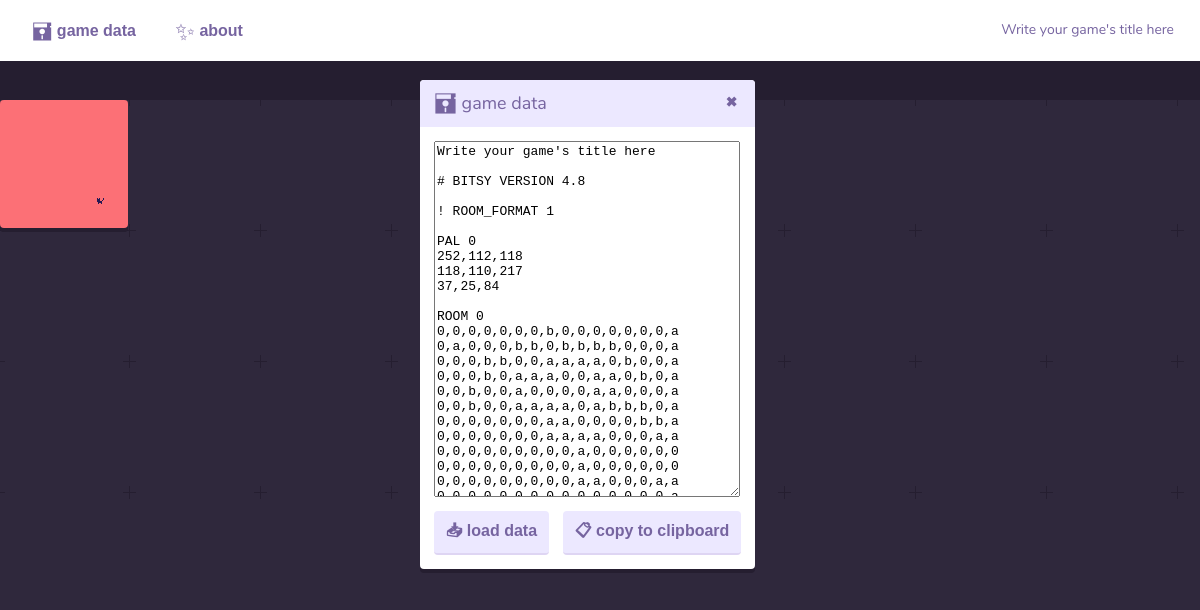
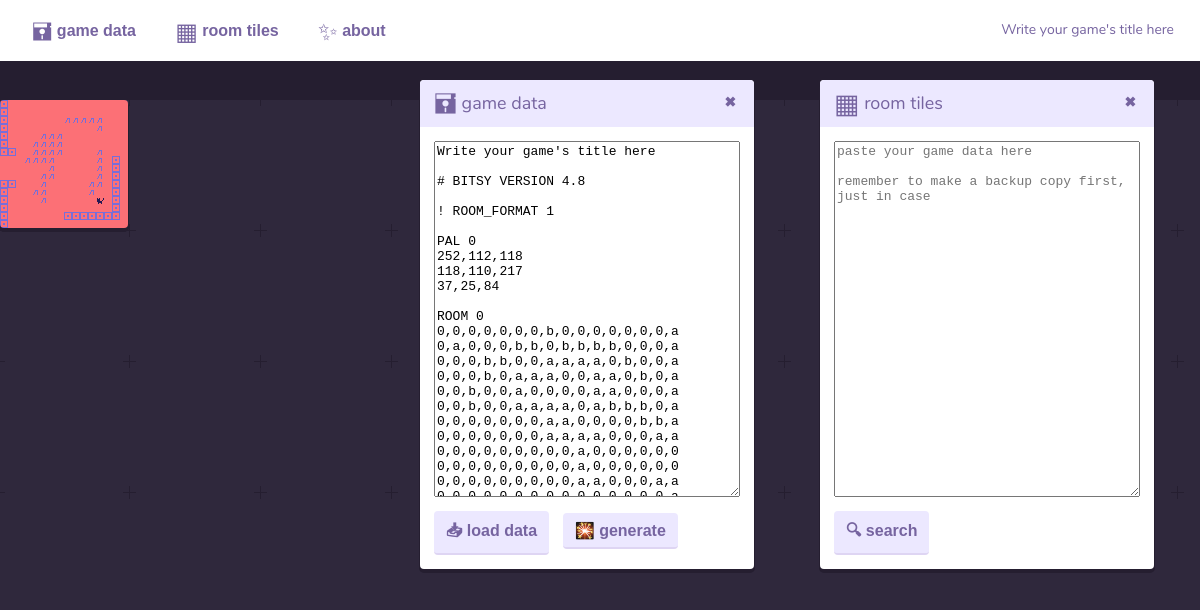
Before and after one commit to mistress-of-loft-and-spire/witchery, an Electron app: page index.html in a window 1200 px wide. Drawn offline with Linux system fonts and the light colour scheme; files whose address does not match are found by name.

Commit message:
add room dialog ▦︎

```diff
--- a/css/editor.css
+++ b/css/editor.css
@@ -161,7 +161,7 @@ a:hover {
 
 canvas {
 	background: #251e30;
-	box-shadow: 0 4px 0 0 #251e30;
+	box-shadow: 0 3px 0 1px #251e30;
 
 	border-radius: 4px;
 
@@ -204,7 +204,7 @@ canvas {
 
 .dialog {
 	background: #fff;
-	box-shadow: 0 4px 0 0 #251e30;
+	box-shadow: 0 3px 0 1px #251e30;
 
 	border-radius: 4px;
 
--- a/index.html
+++ b/index.html
@@ -22,6 +22,7 @@
 			<div id="toolPanel">
 
 				<button id="loadDialogButton" title="load game data" onmouseup="toggle(loadDialog);"><span class="icon">&#128428;&#xFE0E;</span> game data</button>
+				<button id="loadDialogButton" title="select rooms to place" onmouseup="toggle(tilesDialog);"><span class="icon">&#9638;&#xFE0E;</span> room tiles</button>
 				<button id="aboutDialogButton"title="some infos about this tool" onmouseup="toggle(aboutDialog);"><span class="icon">&#10024;&#xFE0E;</span> about</button>
 
 				<div id="title">no game data loaded</div>
@@ -186,7 +187,21 @@ VAR a
 
 </textarea>
 						<button title="game data" onmouseup="load();">&#128229;&#xFE0E; load data</button>
-						<button title="game data" onmouseup="load();">&#128203;&#xFE0E; copy to clipboard</button>
+						<button title="game data" onmouseup="load();">&#127879;&#xFE0E; generate</button>
+
+					</div>
+				</div>
+
+				<div id="piecesDialog" style="left:820px;" class="dialog">
+					<div class="title" onmousedown="startDrag(event);"><span class="icon">&#9638;&#xFE0E;</span> room tiles<button title="close window" class="close" onmouseup="hide(loadDialog);">&#10006;</button></div>
+
+					<div class="content">
+
+						<textarea id="datafield" title="" placeholder="paste your game data here
+
+remember to make a backup copy first, just in case" style="min-width:300px;height:350px;"></textarea>
+
+						<button title="game data" onmouseup="load();">&#128269;&#xFE0E; search</button>
 
 					</div>
 				</div>
--- a/js/bitsy.js
+++ b/js/bitsy.js
@@ -125,7 +125,8 @@ function parse()
 
 
 	var paletteRegex = /PAL (.+)\n(?:.|\n)*?(?:(.+),(.+),(.+)\n(.+),(.+),(.+)\n(.+),(.+),(.+))/;
-	var roomRegex = /ROOM (.+)\n(?:(?:\w|,){31}\n){16}(?:.|\n)*?(?:PAL (.+))/;
+	var roomRegex = /ROOM (.+)\n((?:(?:\w|,){31}\n){16})(?:.|\n)*?(?:PAL (.+))/;
+
 	var tileRegex = /TIL (.+)\n((?:\d{8}(?:|\n)){8})/;
 	var spriteRegex = /SPR (.+)\n((?:\d{8}(?:|\n)){8})(?:.|\n)+?POS (.+) (.+),(.+)/;
 
```
